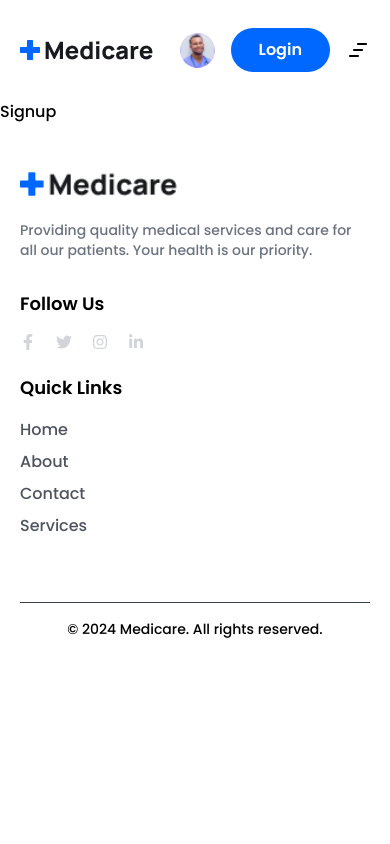
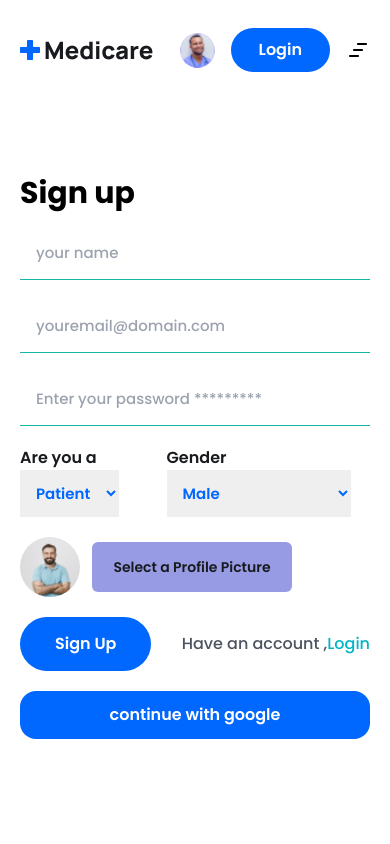
Before and after one commit to gnvvs-07/mern-HospitalManagementSystem, a React (Vite) app in the folder frontEnd/: page /register in a window 390 px wide. Shown: the top 844 px of the page. Built offline with nearby package versions, Linux system fonts and the light colour scheme; the HTML template or start-up script is replaced by a standard one.

Commit message:
signup page UI only page complete responsiveness done - 100%

```diff
--- a/frontEnd/src/pages/Signup.jsx
+++ b/frontEnd/src/pages/Signup.jsx
@@ -1,7 +1,165 @@
-import React from 'react'
+import { Link } from "react-router-dom";
+import avatar from "../assets/images/patient-avatar.png";
+import signupImg from "../assets/images/signup.gif";
+import { useState } from "react";
+export default function Signup() {
+  const [selectedFile, setSelectedFile] = useState(null);
+  const [previewURL, setPreviewURL] = useState("");
+  const [formData, setFormData] = useState({
+    name: "",
+    email: "",
+    password: "",
+    photo: "",
+    gender: "",
+    role: "patient",
+  });
+  const handleInputChange = (e) => {
+    setFormData({ ...formData, [e.target.name]: e.target.value });
+  };
+  const handleFileInputChange = async (e) => {
+    const file = e.target.files[0];
+    console.log(file);
+  };
+  // form submit function
+  const handleSubmit = async (e) => {
+    e.preventDefault();
+    // api call
+  };
+  return (
+    <section className="px-5 xl:px-6">
+      <div className="max-w-[1170px] mx-auto">
+        <div className="grid grid-cols-1 lg:grid-cols-2">
+          {/* img */}
+          <div className="hidden lg:block bg-primaryColor">
+            <figure>
+              <img src={signupImg} alt="" className="w-full" />
+            </figure>
+          </div>
+          {/* form */}
+          <div className="rounded-l-lg lg:pl-16 py-10">
+            <h2 className="text-3xl font-bold mb-4">Sign up</h2>
+            <form>
+              <div className="mb-5">
+                <input
+                  type="text"
+                  name="name"
+                  id="name"
+                  placeholder="your name "
+                  className="placeholder:text-gray-400 w-full px-4 py-3 border-b border-solid border-teal-500 focus:outline-none focus:border-b-green-500 text-[15px] leading-7 cursor-text "
+                  onChange={handleInputChange}
+                  value={formData.name}
+                  required
+                />
+              </div>
+              <div className="mb-5">
+                <input
+                  type="email"
+                  name="email"
+                  onChange={handleInputChange}
+                  value={formData.email}
+                  id="email"
+                  placeholder="youremail@domain.com"
+                  className="placeholder:text-gray-400 w-full px-4 py-3 border-b border-solid border-teal-500 focus:outline-none focus:border-b-green-500 text-[15px] leading-7 cursor-text "
+                  required
+                />
+              </div>
+              <div className="mb-5">
+                <input
+                  type="password"
+                  name="password"
+                  id="password"
+                  placeholder="Enter your password *********"
+                  className="placeholder:text-gray-400 w-full px-4 py-3 border-b border-solid border-teal-500 focus:outline-none focus:border-b-green-500 text-[15px] leading-7 cursor-text "
+                  onChange={handleInputChange}
+                  value={formData.password}
+                  required
+                />
+              </div>
+              {/* roles */}
+              <div className="mb-5 flex flex-between items-center">
+                <label
+                  className="text-headingColor font-semibold text-[16px] leadin-7"
+                  htmlFor=""
+                >
+                  Are you a
+                  <select
+                    className="text-primaryColor font-semibold text-[15px] leading-7 p-3"
+                    name="role"
+                    id="role"
+                    onChange={handleInputChange}
+                    value={formData.role}
+                  >
+                    {/* options */}
+                    <option value="patient">Patient</option>
+                    <option value="doctor">Doctor</option>
+                  </select>
+                </label>
 
-export default function Signup() {
-  return (
-    <div>Signup</div>
-  )
+                <label
+                  className="text-headingColor font-semibold text-[16px] leadin-7"
+                  htmlFor=""
+                >
+                  Gender
+                  <select
+                    className="text-primaryColor font-semibold text-[15px] leading-7 p-3"
+                    name="gender"
+                    id="gender"
+                    onChange={handleInputChange}
+                    value={formData.gender}
+                  >
+                    {/* options */}
+                    <option value="male">Male</option>
+                    <option value="female">Female</option>
+                    <option value="other">Rather Not specify</option>
+                    <option value="shit">LGBTQ</option>
+                  </select>
+                </label>
+              </div>
+              {/* profile image */}
+              <div className="mb-5 flex items-center gap-3">
+                <figure className="w-[60px] h-[60px] rounded-full border-solid border-primaryColor flex items-center justify-center">
+                  <img src={avatar} alt="" className="w-full rounded-full" />
+                </figure>
+                {/* file input */}
+                <div className="relative w-full max-w-[200px] h-[50px]">
+                  <input
+                    type="file"
+                    name="photo"
+                    id="customFile"
+                    accept=".png,.jpg,.jpeg"
+                    className="absolute  top-0 left-0 w-full h-full opacity-0 cursor-pointer"
+                    onChange={handleFileInputChange}
+                  />
+                  <label
+                    htmlFor="customFile"
+                    className="absolute rounded-md top-0 left-0 w-full h-full flex items-center justify-center px-3 py-1.5 text-sm leading-6 overflow-hidden bg-[#979be3] text-headingColor font-semibold"
+                  >
+                    Select a Profile Picture
+                  </label>
+                </div>
+              </div>
+              <div className="flex items-center justify-between">
+                <button className="btn mt-0">Sign Up</button>
+                {/* link for register */}
+                <p className=" text-textColor text-center">
+                  Have an account ,
+                  <Link
+                    to="/login"
+                    className=" text-irisBlueColor hover:text-primaryColor"
+                  >
+                    Login
+                  </Link>
+                </p>
+              </div>
+
+              {/* google auth */}
+              <button className="w-full outline-teal-500 rounded-2xl mt-5 font-semibold bg-primaryColor text-white p-3">
+                continue with google
+              </button>
+            </form>
+          </div>
+        </div>
+      </div>
+    </section>
+  );
 }
```
Also changed, not shown: frontEnd/src/assets/images/canvas1.gif (added), 1 other file (tests, documents, lock files or other folders).
